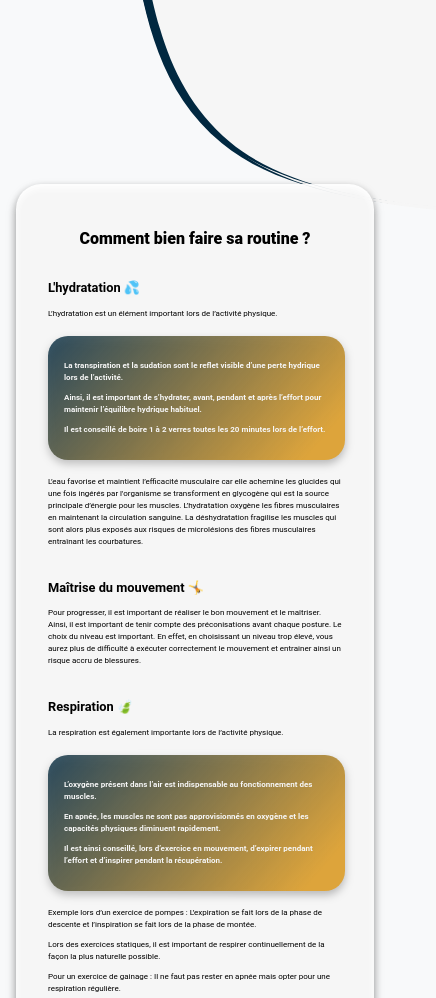
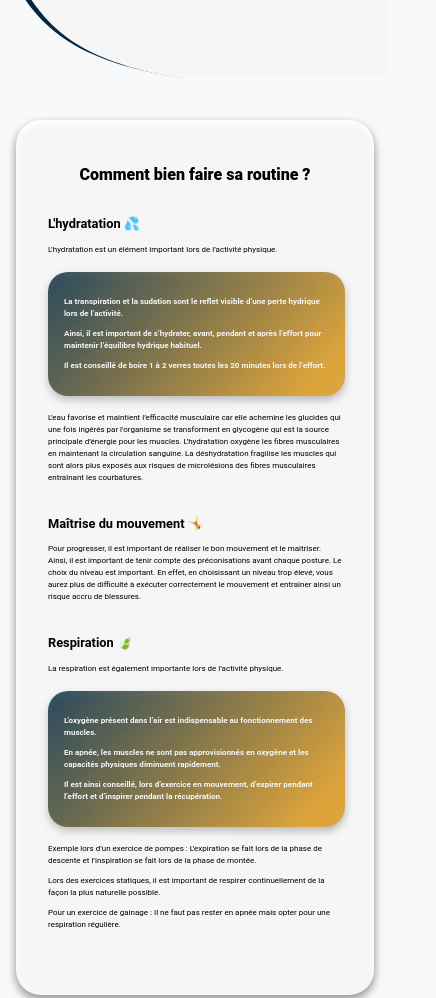
Before and after one commit to jucroizer/newRoutine, a website: page index.html in a window 390 px wide. Shown: the part 480-1478 px from the top of the page, 436 px wide, since content can reach past the window. Drawn offline with nearby package versions, Linux system fonts and the light colour scheme; files whose address does not match are found by name.

Commit message:
test de fix mobile  mode

```diff
--- a/index.html
+++ b/index.html
@@ -40,7 +40,7 @@
     <!-- heading -->
     <section id="heading" class="heading">
         <div class="fond">
-            <svg preserveAspectRatio="none" viewBox="0 0 1100 1000" fill="none" xmlns="http://www.w3.org/2000/svg">
+            <svg preserveAspectRatio="none" viewBox="0 0 1400 800" fill="none" xmlns="http://www.w3.org/2000/svg">
                 <path d="M-25 1.5H1445V805.345C1445 805.345 967.191 858.073 797.997 717.17C621.739 570.386 720.425 314.5 554.353 156.734C349.576 -37.8 -25 21.2331 -25 21.2331V1.5Z" fill="#012840"/>
                 <path d="M0 0H1445V807.319C1445 807.319 975.317 860.152 809 718.969C635.74 571.892 732.748 315.497 569.5 157.418C368.206 -37.5032 0 21.6473 0 21.6473V0Z" fill="#F6F6F6"/>
              </svg>
--- a/sass/main.scss
+++ b/sass/main.scss
@@ -180,7 +180,7 @@ html, body {
 
         @include mobileOnly(){
             width: 200%;
-            left: -21.5em;
+            left: -100%;
             top: 7em;
         }
 
@@ -330,10 +330,10 @@ html, body {
             margin-top: 10%;
 
             @include mobileOnly(){
-                width: 50%;
+                width: 95%;
                 font-size: 1em;
                 margin-top: 15em;
-                margin-left: 11em;
+                // margin-left: 11em;
             }
 
             @include tabletOnly(){
@@ -363,7 +363,6 @@ html, body {
         }
 
         .buttons{
-
             margin-top: 10%;
 
             @include mobileOnly(){
@@ -421,7 +420,7 @@ html, body {
     padding: 2em;
 
     @include mobileOnly(){
-        margin: 19em 0em 10em 0em;
+        margin: 15em 0em 10em 0em;
         padding: 0em;
     }
 
```
Also changed, not shown: public/css/style.css, 1 other file.
